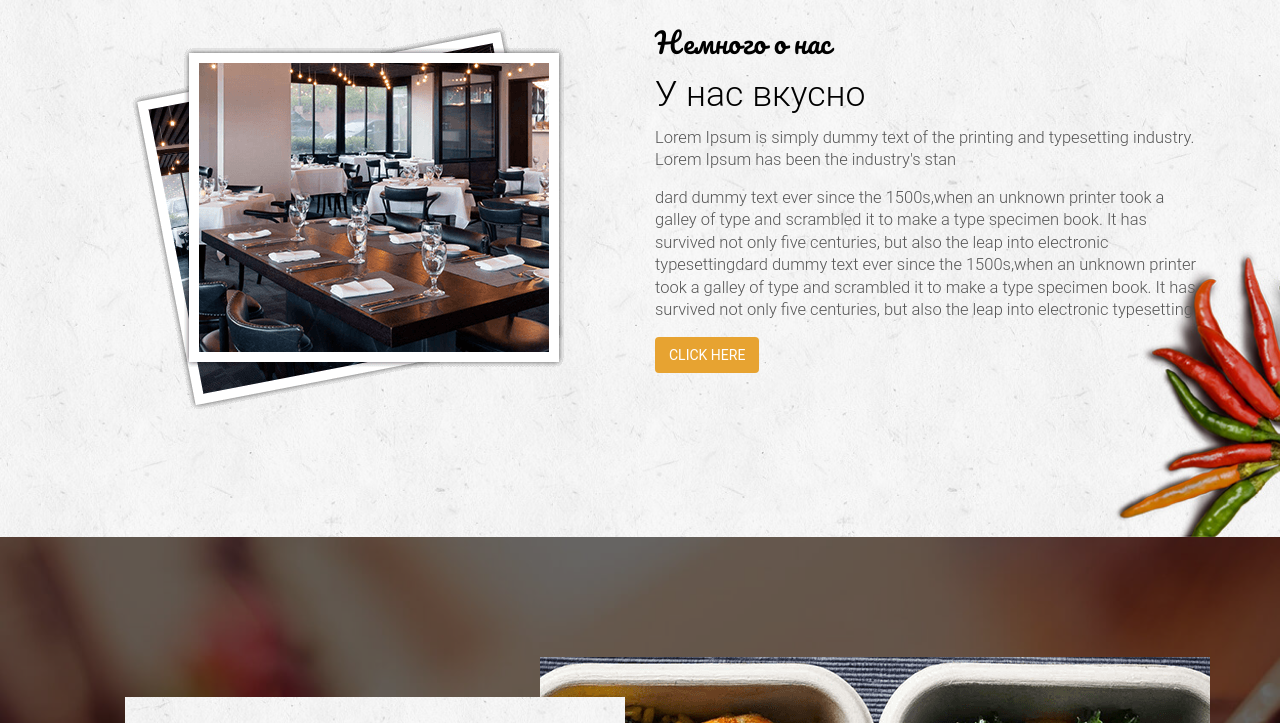
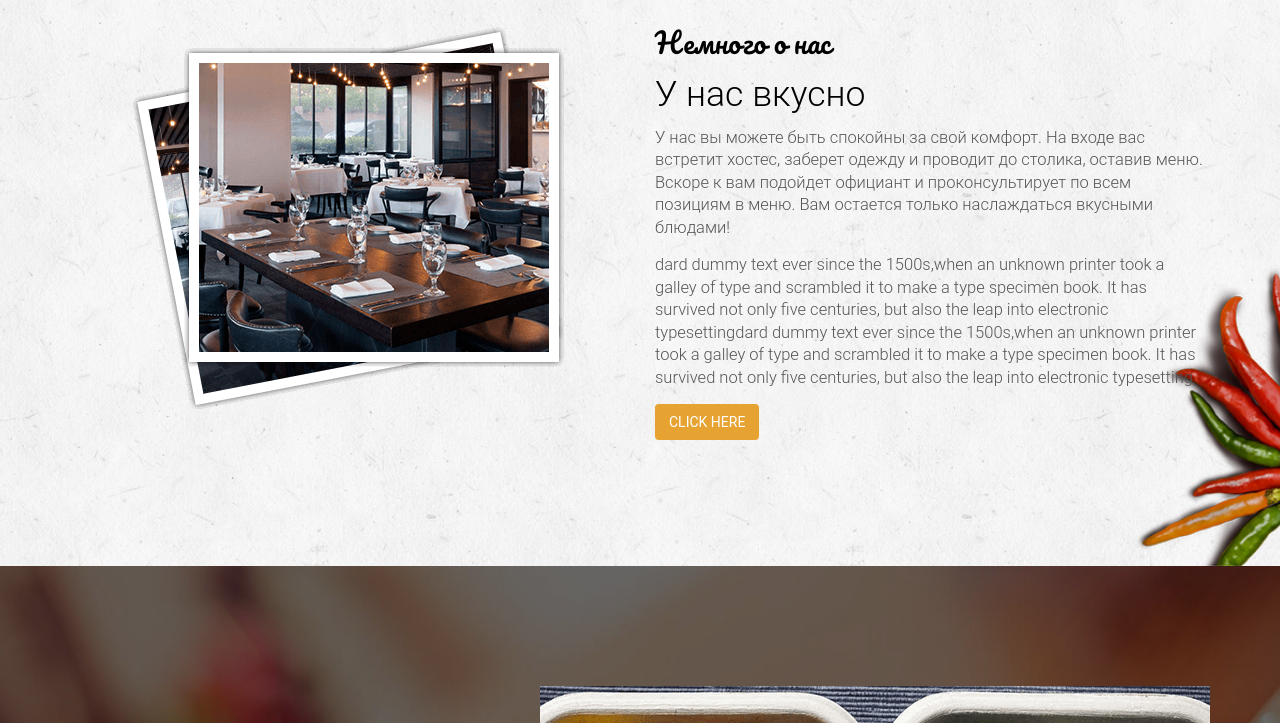
Before and after one commit to Vasilchyk/food, a plain HTML site: page index.html in a window 1280 px wide. Shown: the part 860-1583 px from the top of the page. Drawn offline with Linux system fonts and the light colour scheme.

Commit message:
изменено index.html

```diff
--- a/index.html
+++ b/index.html
@@ -133,7 +133,7 @@
                             <div class="single_abouts_text wow slideInRight" data-wow-duration="1s">
                                 <h4>Немного о нас</h4>
                                 <h3>У нас вкусно</h3>
-                                <p>Lorem Ipsum is simply dummy text of the printing and typesetting industry. Lorem Ipsum has been the industry's stan</p>
+                                <p>У нас вы можете быть спокойны за свой комфорт. На входе вас встретит хостес, заберет одежду и проводит до столика, оставив меню. Вскоре к вам подойдет официант и проконсультирует по всем позициям в меню. Вам остается только наслаждаться вкусными блюдами!</p>
 
                                 <p>dard dummy text ever since the 1500s,when an unknown printer took a galley of type and scrambled it to make a type specimen book. It has survived not only five centuries, but also the leap into electronic typesettingdard dummy text ever since the 1500s,when an unknown printer took a galley of type and scrambled it to make a type specimen book. It has survived not only five centuries, but also the leap into electronic typesetting</p>
 
```
